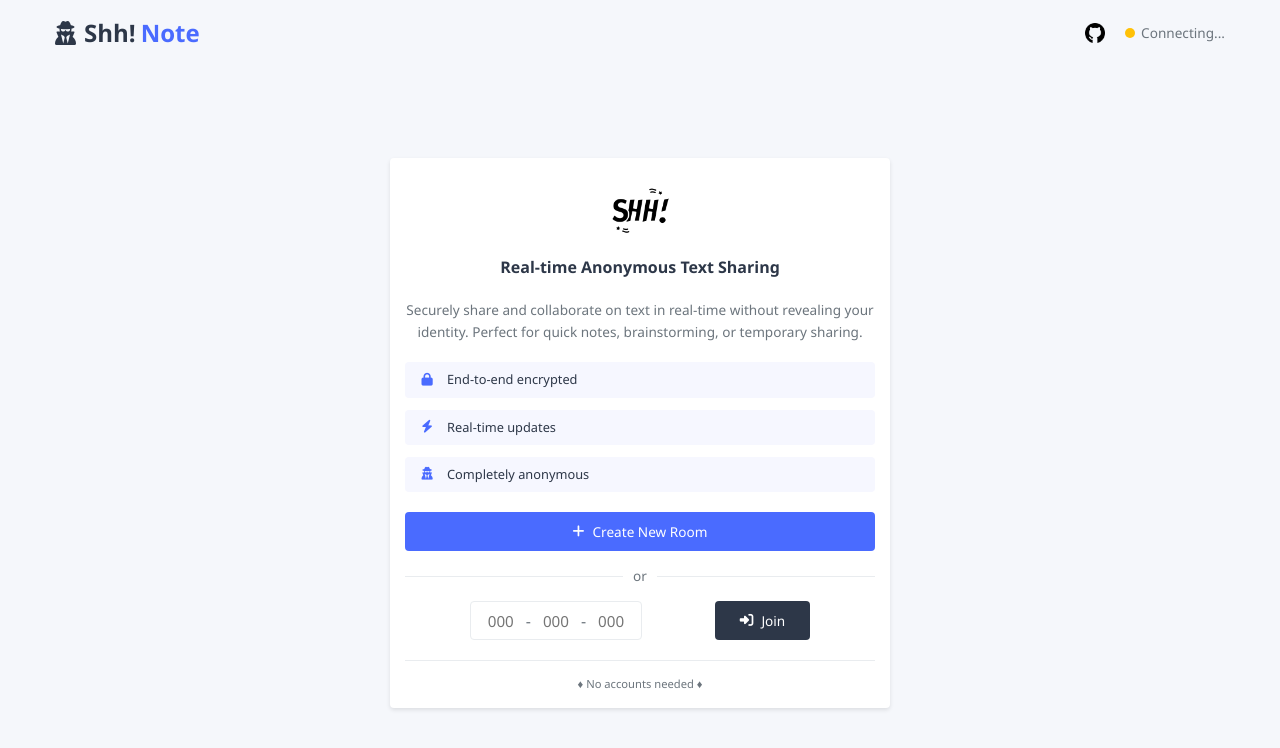
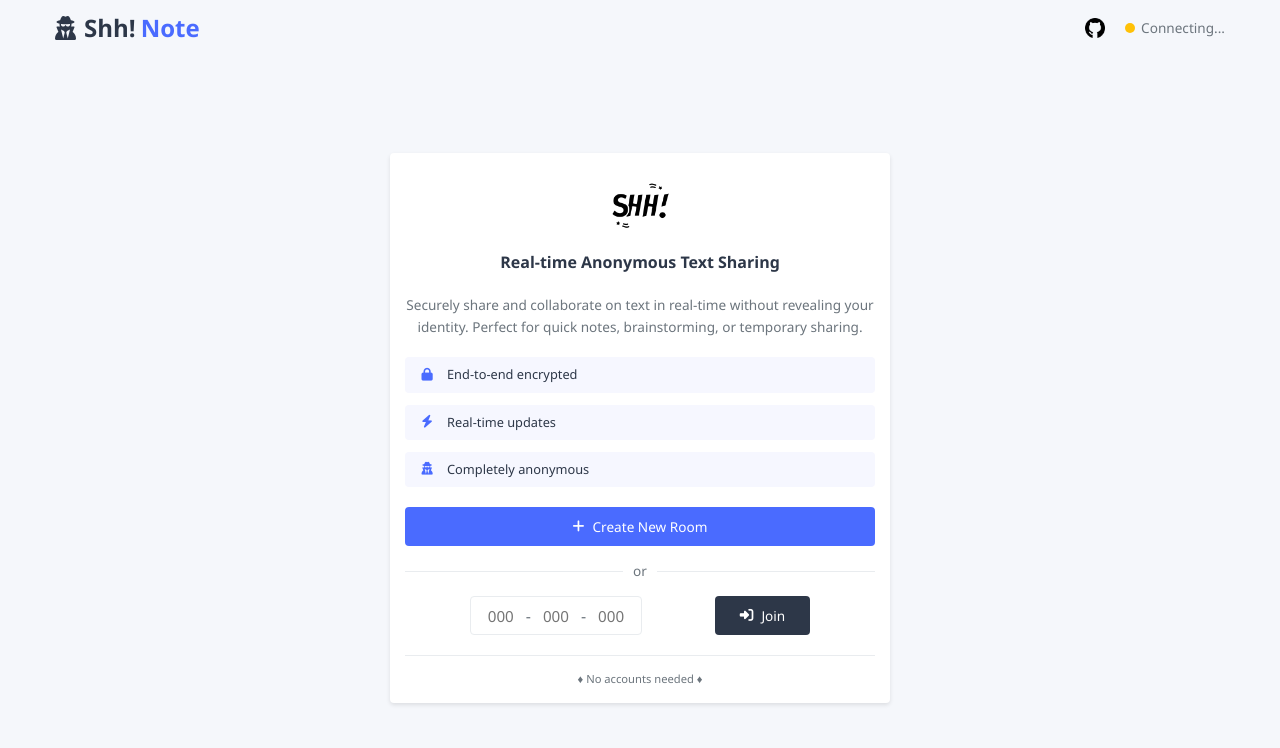
Before and after one commit to theriturajps/ShhNote, a website with bundled scripts: page public/index.html in a window 1280 px wide. Built offline with nearby package versions, Linux system fonts and the light colour scheme; files whose address does not match are found by name.

Commit message:
Adjust header padding and wrap title in anchor tag for improved navigation

```diff
--- a/public/css/style.css
+++ b/public/css/style.css
@@ -38,7 +38,7 @@ body {
 }
 
 header {
-  padding: 15px 0;
+  padding: 10px 0;
   display: flex;
   justify-content: space-between;
   align-items: center;
--- a/public/index.html
+++ b/public/index.html
@@ -17,10 +17,12 @@
 <body>
   <div class="app-container">
     <header>
-      <h1><i class="fas fa-user-secret" style="color: var(--dark); margin-right: 0.5rem;"></i><span style="color: var(--dark); margin-right: 5px">Shh!</span> Note</h1>
+      <a href="/" aria-label="Shh! Note" style="text-decoration: none">
+        <h1><i class="fas fa-user-secret" style="color: var(--dark); margin-right: 0.5rem;"></i><span style="color: var(--dark); margin-right: 5px">Shh!</span> Note</h1>
+      </a>
       <div class="header-right">
         <div class="header-link">
-          <a href="https://github.com/theriturajps" target="_blank" rel="noopener">
+          <a href="https://github.com/theriturajps" aria-label="github" target="_blank" rel="noopener">
             <img src="./images/github.png" alt="GitHub" class="header-icon" />
           </a>
         </div>
```
